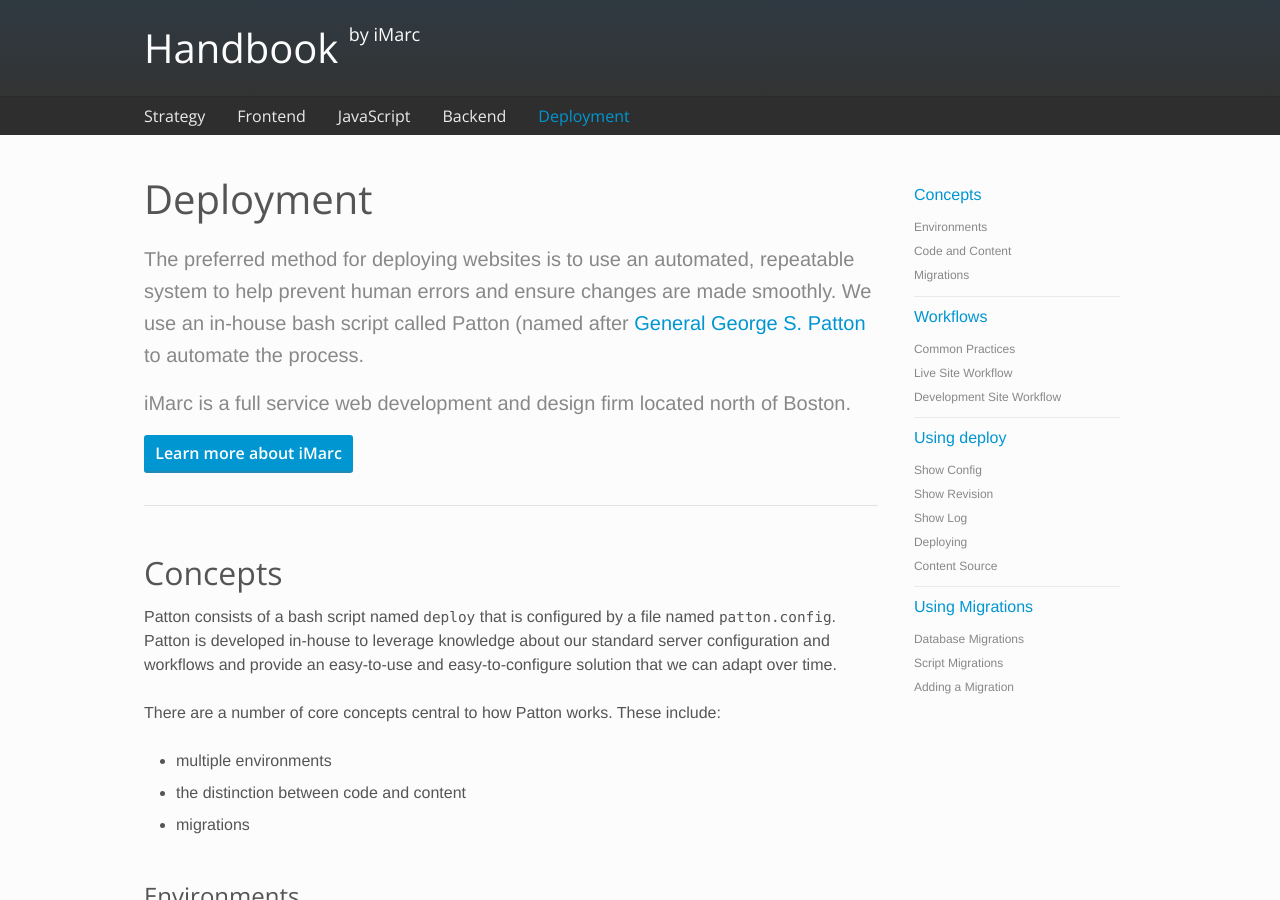
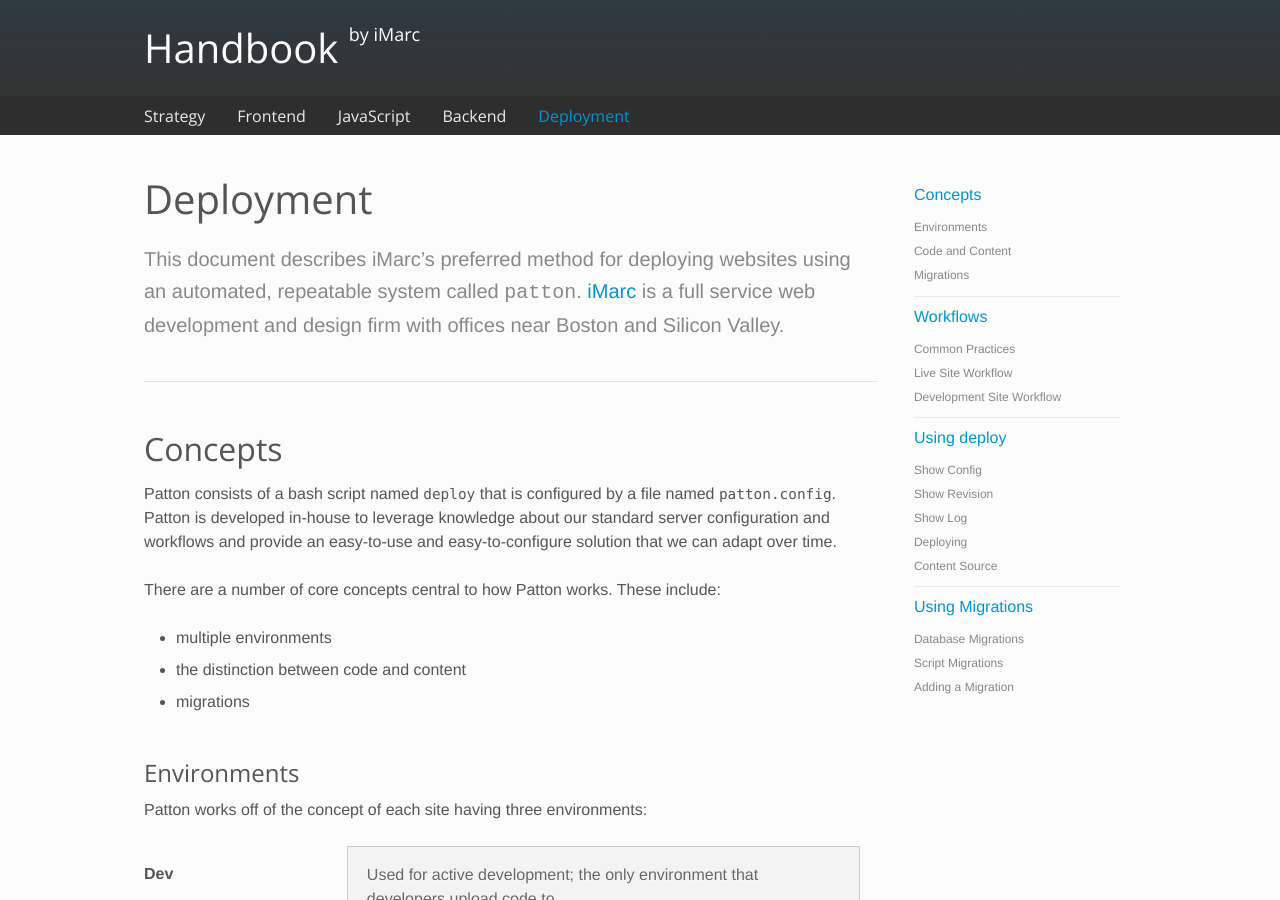
Before and after one commit to imarc/handbook, a Jekyll site: the page built from deployment.markdown, in a window 1280 px wide and 900 px high. Built offline with Jekyll 4.4.1, drawn with Linux system fonts in a browser that asks for light colours; nearby versions of some CDN libraries.

Commit message:
Updated intros for concistency

```diff
--- a/backend.markdown
+++ b/backend.markdown
@@ -8,10 +8,9 @@ layout: default
 <section class="intro">
 	<p>
 		This document describes iMarc’s code standards for developing databases and
-		writing PHP. iMarc is a full service web development and design firm located
-		north of Boston.
+		writing PHP.
+		<a href="http://imarc.net">iMarc</a> is a full service web development and design firm with offices near Boston and Silicon Valley.
 	</p>
-	<a class="button" href="http://imarc.net">Learn more about iMarc</a>
 </section>
 
 ## Development Environment
--- a/deployment.markdown
+++ b/deployment.markdown
@@ -7,18 +7,10 @@ layout: default
 
 <section class="intro">
 	<p>
-		The preferred method for deploying websites is to use an automated, repeatable
-		system to help prevent human errors and ensure changes are made smoothly.
-		We use an in-house bash script called Patton (named after
-		<a href="http://en.wikipedia.org/wiki/George_S._Patton">General George S. Patton</a> to
-		automate the process.
+		This document describes iMarc’s preferred method for deploying websites using
+		an automated, repeatable system called <tt>patton</tt>.
+		<a href="http://imarc.net">iMarc</a> is a full service web development and design firm with offices near Boston and Silicon Valley.
 	</p>
-
-	<p>
-		iMarc is a full service web development and design firm located north of Boston.
-	</p>
-
-	<a class="button" href="http://imarc.net">Learn more about iMarc</a>
 </section>
 
 ## Concepts
--- a/frontend.markdown
+++ b/frontend.markdown
@@ -7,10 +7,9 @@ layout: default
 
 <section class="intro">
 	<p>
-		This document describes iMarc’s markup and style standards. iMarc is a full
-		service web development and design firm located north of Boston.
+		This document describes iMarc’s markup and style standards.
+		<a href="http://imarc.net">iMarc</a> is a full service web development and design firm with offices near Boston and Silicon Valley.
 	</p>
-	<a class="button" href="http://imarc.net">Learn more about iMarc</a>
 </section>
 
 ## Boilerplate
--- a/javascript.markdown
+++ b/javascript.markdown
@@ -7,10 +7,9 @@ layout: default
 
 <section class="intro">
 	<p>
-		This document describes JavaScript coding and style standards employed by
-		iMarc. iMarc is a full service web development and design firm located north of Boston.
+		This document describes JavaScript coding and style standards employed by iMarc.
+		<a href="http://imarc.net">iMarc</a> is a full service web development and design firm with offices near Boston and Silicon Valley.
 	</p>
-	<a class="button" href="http://imarc.net">Learn more about iMarc</a>
 </section>
 
 ## jQuery
--- a/strategy.markdown
+++ b/strategy.markdown
@@ -38,9 +38,8 @@ layout: default
 <section class="intro">
 	<p>
 		This document outlines iMarc’s strategy process and deliverables. This incorporates practices from UX, IA, needs analysis, and business development.
-		iMarc is a full service web agency located north of Boston.
+		<a href="http://imarc.net">iMarc</a> is a full service web development and design firm with offices near Boston and Silicon Valley.
 	</p>
-	<a class="button" href="http://imarc.net">Learn more about iMarc</a>
 </section>
 
 
```
